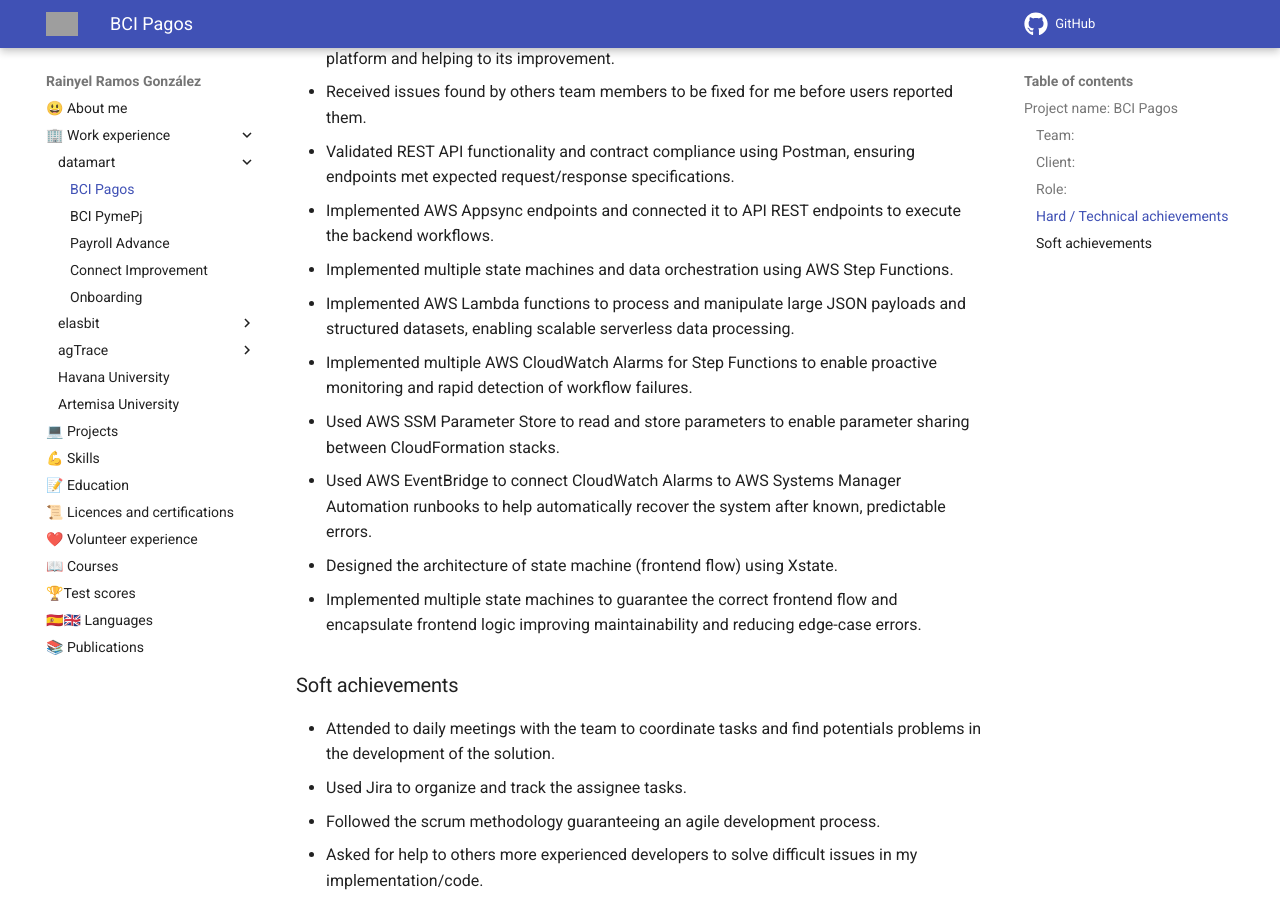
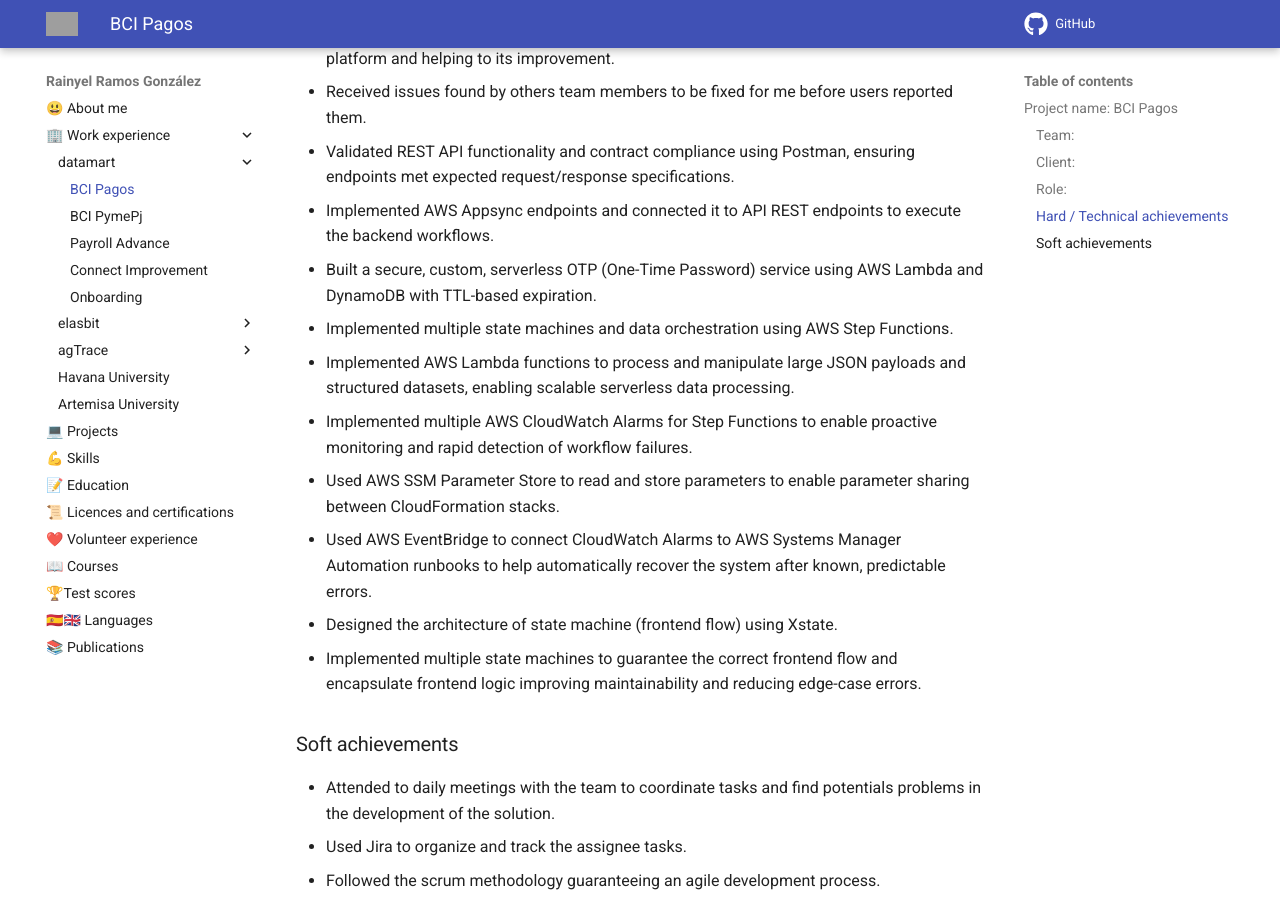
Before and after one commit to rayniel95/rayniel95.github.io, an MkDocs documentation site: the page built from docs/work_experience/datamart/bci_pagos.md, in a window 1280 px wide and 900 px high, scrolled down 1036 px. Built offline with MkDocs 1.6.1 and Material for MkDocs 9.7.7, drawn with Linux system fonts in a browser that asks for light colours; grey boxes are pictures that could not be loaded.

Commit message:
docs(datamart): add OTP service implementation to BCI Pagos experience

```diff
--- a/docs/work_experience/datamart/bci_pagos.md
+++ b/docs/work_experience/datamart/bci_pagos.md
@@ -32,6 +32,7 @@ platform and helping to its improvement.
 - Validated REST API functionality and contract compliance using Postman, ensuring endpoints met expected request/response specifications.
 - Implemented AWS Appsync endpoints and connected it to API REST endpoints to execute
 the backend workflows.
+- Built a secure, custom, serverless OTP (One-Time Password) service using AWS Lambda and DynamoDB with TTL-based expiration.
 
 - Implemented multiple state machines and data orchestration using AWS Step Functions.
 - Implemented AWS Lambda functions to process and manipulate large JSON payloads and structured datasets, enabling scalable serverless data processing.
```
